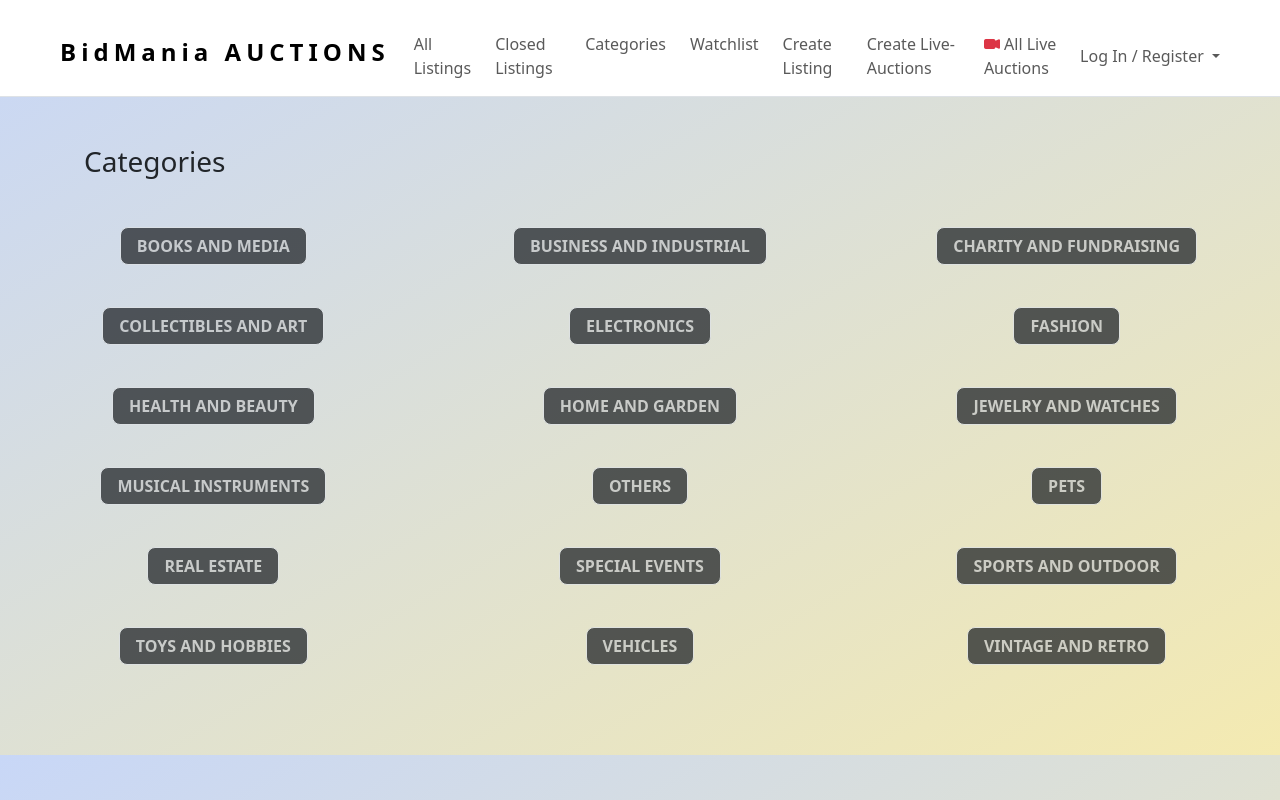
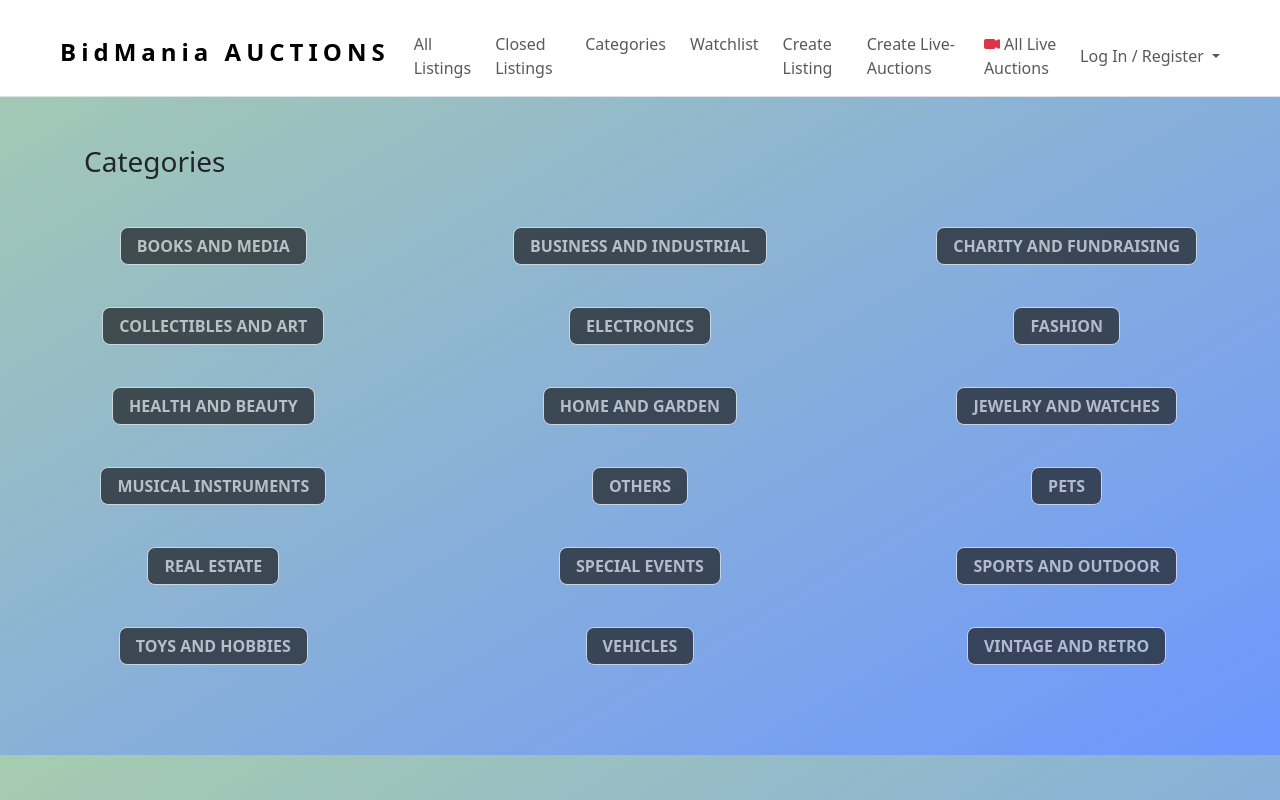
Before and after one commit to Lightmaker777/BidMania-Auctions, a Django app: page /categories in a window 1280 px wide. Run offline with Django 3.2, Linux system fonts and the light colour scheme; data comes from the database, SQL or seed files in the repository.

Commit message:
bg update

```diff
--- a/auctions/templates/auctions/layout.html
+++ b/auctions/templates/auctions/layout.html
@@ -14,7 +14,7 @@
 
     </head>
 
-    <body style="background: linear-gradient(to bottom right, rgb(200, 215, 247), rgb(244, 234, 177));">
+    <body style="background: linear-gradient(to bottom right, rgb(166, 204, 175), rgb(109, 150, 255));">
         <!-- Nav -->
         <nav class="pt-4 navbar navbar-expand-lg navbar-white bg-white sticky-top border-bottom">
             <div class="mx-5 container-fluid">
```
